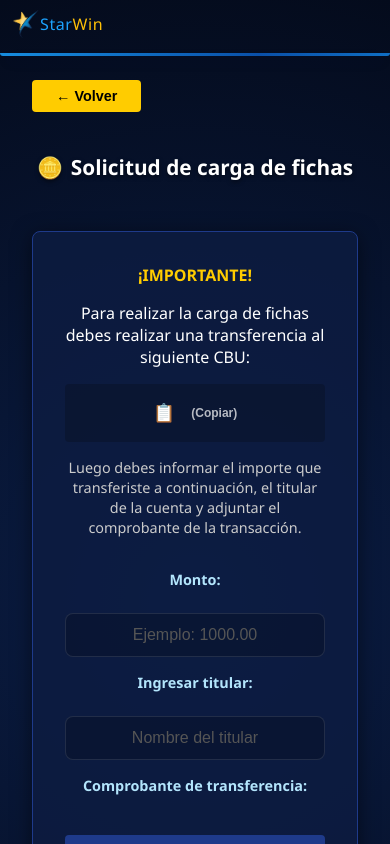
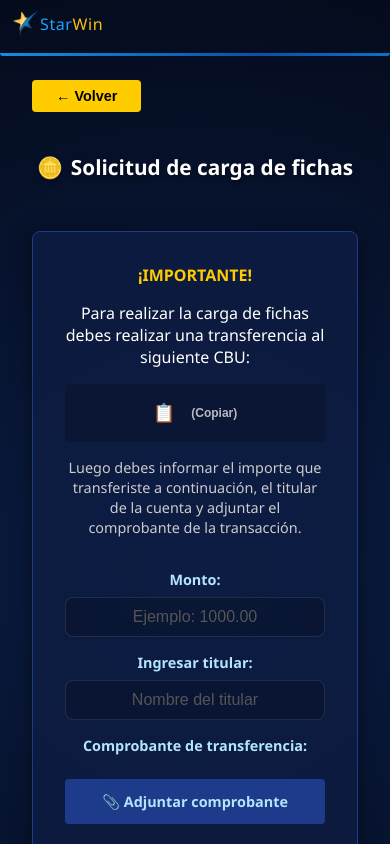
Before and after one commit to jonhbass/Betassist, a React (Vite) app: page /load-chips in a window 390 px wide. Shown: the top 844 px of the page. Built offline with nearby package versions, Linux system fonts and the light colour scheme; no server answers; sample sign-in values are in the browser's storage.

Commit message:
ResponCorretion

```diff
--- a/src/css/LoadChips.css
+++ b/src/css/LoadChips.css
@@ -106,18 +106,21 @@
 
 .ba-form-group {
   display: flex;
+  flex-direction: column;
   align-items: center;
-  gap: 1rem;
+  gap: 0.5rem;
 }
 
 .ba-form-group label {
-  width: 120px;
+  width: 100%;
   font-weight: bold;
   font-size: 0.9rem;
+  text-align: center;
 }
 
 .ba-form-input {
-  flex: 1;
+  width: 100%;
+  max-width: 400px;
   background-color: #050c1f;
   border: 1px solid #1e3a8a;
   border-radius: 4px;
@@ -190,15 +193,4 @@
     font-size: 1.3rem;
     text-align: center;
   }
-
-  .ba-form-group {
-    flex-direction: column;
-    align-items: stretch;
-  }
-
-  .ba-form-group label {
-    width: 100%;
-    text-align: center;
-    margin-bottom: 0.5rem;
-  }
 }
--- a/src/css/WithdrawChips.css
+++ b/src/css/WithdrawChips.css
@@ -111,18 +111,21 @@
 
 .ba-form-group {
   display: flex;
+  flex-direction: column;
   align-items: center;
-  gap: 1rem;
+  gap: 0.5rem;
 }
 
 .ba-form-group label {
-  width: 160px;
+  width: 100%;
   font-weight: bold;
   font-size: 0.9rem;
+  text-align: center;
 }
 
 .ba-form-input {
-  flex: 1;
+  width: 100%;
+  max-width: 400px;
   background-color: #050c1f;
   border: 1px solid #1e3a8a;
   border-radius: 4px;
@@ -182,15 +185,4 @@
     font-size: 1.3rem;
     text-align: center;
   }
-
-  .ba-form-group {
-    flex-direction: column;
-    align-items: stretch;
-  }
-
-  .ba-form-group label {
-    width: 100%;
-    text-align: center;
-    margin-bottom: 0.5rem;
-  }
 }
--- a/src/css/topbar.css
+++ b/src/css/topbar.css
@@ -163,6 +163,8 @@
 /* Usuário centralizado quando sozinho */
 .ba-menu-user-centered {
   justify-content: center;
+  width: 100%;
+  text-align: center;
 }
 
 .ba-menu-icon {
```
